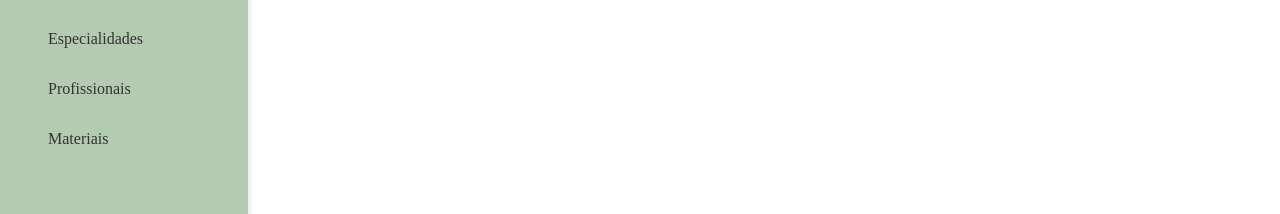
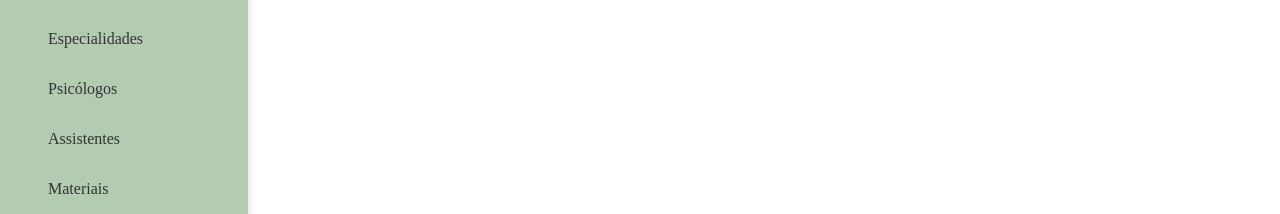
Before and after one commit to guiromao87/app-backoffice, a React (Vite) app: page /home in a window 1280 px wide. Shown: the part 138-352 px from the top of the page. Built offline with nearby package versions, Linux system fonts and the light colour scheme; sample sign-in values are in the browser's storage.

Commit message:
renamed professionals to psychologists

```diff
--- a/src/App.jsx
+++ b/src/App.jsx
@@ -1,27 +1,26 @@
-import { BrowserRouter, Routes, Route } from 'react-router-dom'
-import './App.css'
-import Login from './pages/Login/login'
-import Home from './pages/home/Home'
-import Profissionais from './pages/profissionais/Profissionais'
-import Abordagem from './pages/abordagens/Abordagem'
-import Especialidade from './pages/especialidades/Especialidade'
-import { PrivateRoute } from './routes/PrivateRoute'
-import { Detalhes } from './pages/detalhes/Detalhes'
+import { BrowserRouter, Routes, Route } from 'react-router-dom';
+import './App.css';
+import Login from './pages/Login/login';
+import Home from './pages/home/Home';
+import Abordagem from './pages/abordagens/Abordagem';
+import Especialidade from './pages/especialidades/Especialidade';
+import { PrivateRoute } from './routes/PrivateRoute';
+import { Detalhes } from './pages/detalhes/Detalhes';
+import Psicologos from './pages/psicologos/Psicologos';
 
 function App() {
-
   return (
     <BrowserRouter>
       <Routes>
         <Route path="/" element={<Login />} />
         <Route path="home" element={<PrivateRoute Component={Home} />} />
-        <Route path="profissionais" element={<PrivateRoute Component={Profissionais} />} />
+        <Route path="psicologos" element={<PrivateRoute Component={Psicologos} />} />
         <Route path="detalhes-profissional" element={<PrivateRoute Component={Detalhes} />} />
         <Route path="abordagens" element={<PrivateRoute Component={Abordagem} />} />
         <Route path="especialidades" element={<PrivateRoute Component={Especialidade} />} />
       </Routes>
     </BrowserRouter>
-  )
+  );
 }
 
-export default App
+export default App;
--- a/src/components/AsideMenu/index.jsx
+++ b/src/components/AsideMenu/index.jsx
@@ -1,23 +1,28 @@
 import { NavLink } from 'react-router-dom';
-import "./index.css";
+import './index.css';
 
 export const AsideMenu = () => {
+  const links = [
+    { to: '/abordagens', label: 'Abordagens' },
+    { to: '/especialidades', label: 'Especialidades' },
+    { to: '/psicologos', label: 'Psicólogos' },
+    { to: '/assistentes', label: 'Assistentes' },
+    { to: '/materiais', label: 'Materiais' },
+  ];
   return (
     <aside>
       <nav aria-label="Menu lateral">
-                <NavLink reloadDocument to="/abordagens" className={({ isActive }) => isActive ? "menu-link active" : "menu-link"}>
-                    Abordagens
+        {links.map(({ to, label }) => (
+          <NavLink
+            key={to}
+            reloadDocument
+            to={to}
+            className={({ isActive }) => (isActive ? 'menu-link active' : 'menu-link')}
+          >
+            {label}
           </NavLink>
-                <NavLink reloadDocument to="/especialidades" className={({ isActive }) => isActive ? "menu-link active" : "menu-link"}>
-                    Especialidades
-                </NavLink>
-                <NavLink reloadDocument to="/profissionais" className={({ isActive }) => isActive ? "menu-link active" : "menu-link"}>
-                    Profissionais
-                </NavLink>
-                <NavLink reloadDocument to="/materiais" className={({ isActive }) => isActive ? "menu-link active" : "menu-link"}>
-                    Materiais
-                </NavLink>
+        ))}
       </nav>
     </aside>
-    )
-}
+  );
+};
--- a/src/pages/profissionais/Profissionais.jsx
+++ b/src/pages/psicologos/Psicologos.jsx
@@ -8,7 +8,7 @@ import { FaSearch } from 'react-icons/fa';
 import { useNavigate } from 'react-router-dom';
 import { Pagination } from '../../components/Pagination';
 
-const Profissionais = () => {
+const Psicologos = () => {
   const [openModal, setOpenModal] = useState(false);
   const [profissionais, setProfissionais] = useState({});
   const [profissionaisEditando, setProfissionaisEditando] = useState(null);
@@ -101,6 +101,7 @@ const Profissionais = () => {
           placeholder="Nome da Profissionais"
           defaultData={profissionaisEditando}
           onSubmit={handleSave}
+          showAdminToggle={true}
           onClose={() => {
             setOpenModal(false);
             setError('');
@@ -111,4 +112,4 @@ const Profissionais = () => {
   );
 };
 
-export default Profissionais;
+export default Psicologos;
```
Lines whose indentation alone changed are shown as unchanged.
